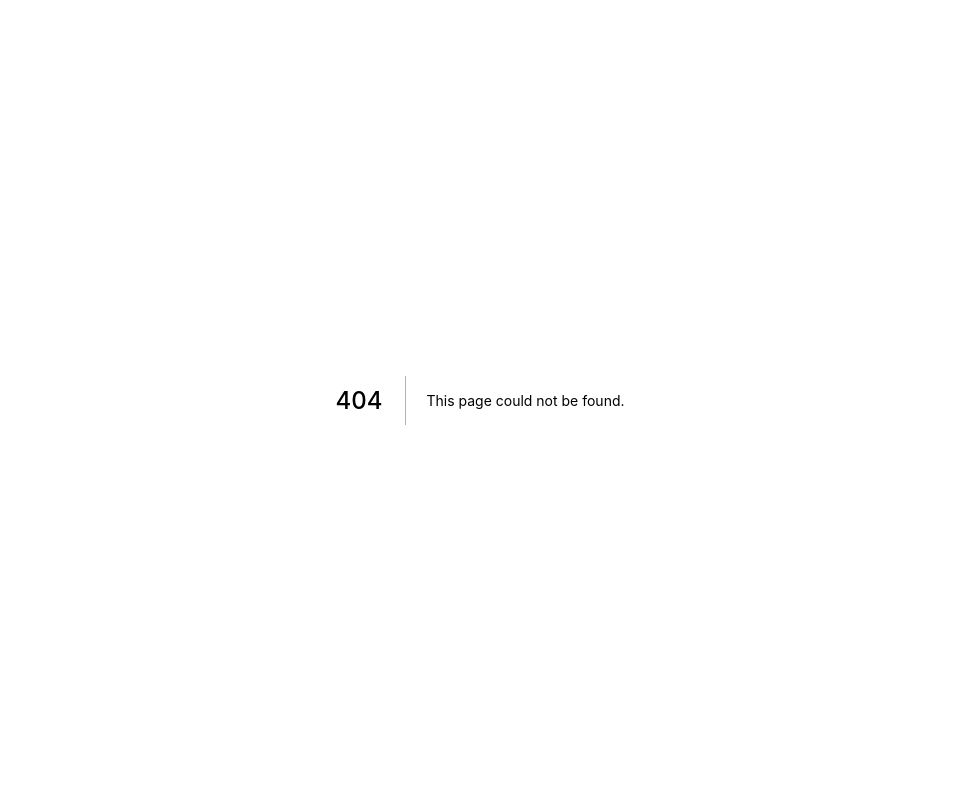
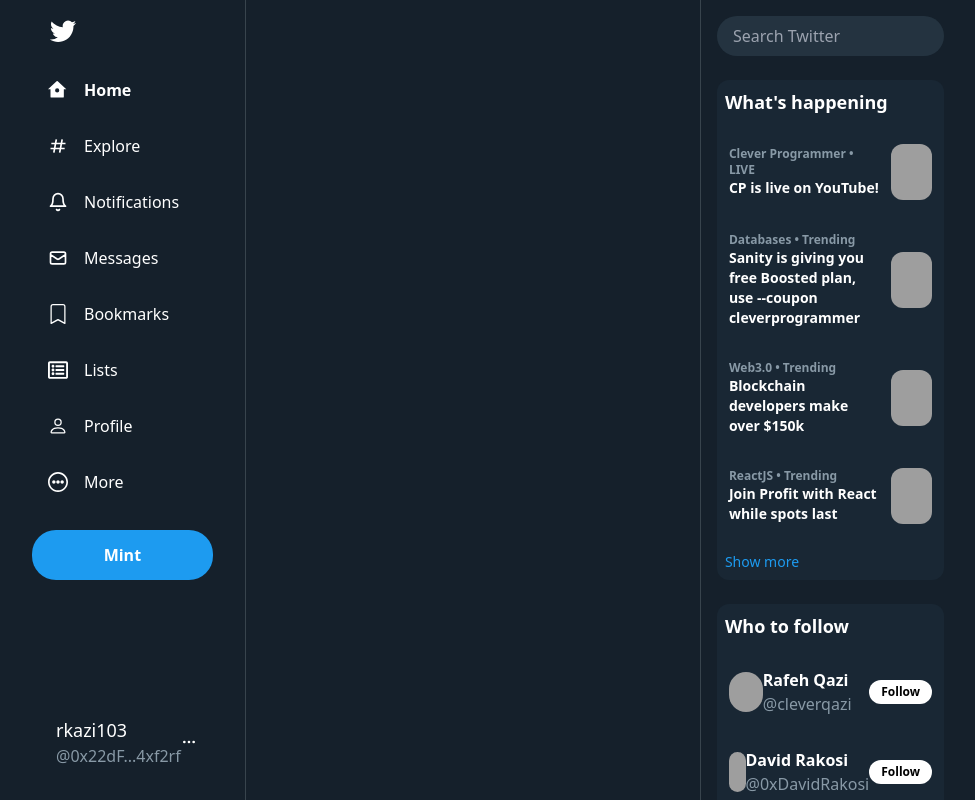
Before and after one commit to rkazi103/twitter-blockchain-app, a Next.js app: page /profile in a window 1280 px wide. Before the commit this address had no page. Shown: the whole page, without its empty margins (160-1135 px from the left). Built offline with nearby package versions, Linux system fonts and the light colour scheme; grey boxes are pictures that could not be loaded.

Commit message:
feat: added profile page

```diff
--- a/src/components/SidebarOption.js
+++ b/src/components/SidebarOption.js
@@ -10,10 +10,15 @@
 };
 
 const SidebarOption = ({ text, Icon, isActive, setSelected, redirect }) => {
+  const router = useRouter();
+
   return (
     <div
       className="flex w-min cursor-pointer items-center rounded-[100px] p-4 transition-all hover:bg-[#333c45] hover:duration-200 hover:ease-in-out"
-      onClick={() => setSelected(text)}
+      onClick={() => {
+        setSelected(text);
+        if (redirect) router.push(redirect);
+      }}
     >
       <div className="mr-4 text-xl">
         <Icon />
--- a/src/containers/Sidebar.js
+++ b/src/containers/Sidebar.js
@@ -13,21 +13,6 @@
 import { VscTwitter } from "react-icons/vsc";
 import SidebarOption from "../components/SidebarOption";
 import { useState } from "react";
-
-const style = {
-  wrapper: `flex-[0.7] px-8 flex flex-col`,
-  twitterIconContainer: `text-3xl m-4`,
-  tweetButton: `bg-[#1d9bf0] hover:bg-[#1b8cd8] flex items-center justify-center font-bold rounded-3xl h-[50px] mt-[20px] cursor-pointer`,
-  navContainer: `flex-1`,
-  profileButton: `flex items-center mb-6 cursor-pointer hover:bg-[#333c45] rounded-[100px] p-2`,
-  profileLeft: `flex item-center justify-center mr-4`,
-  profileImage: `height-12 w-12 rounded-full`,
-  profileRight: `flex-1 flex`,
-  details: `flex-1`,
-  name: `text-lg`,
-  handle: `text-[#8899a6]`,
-  moreContainer: `flex items-center mr-2`,
-};
 
 const Sidebar = ({ initialSelectedIcon = "Home" }) => {
   const [selected, setSelected] = useState(initialSelectedIcon);
--- /dev/null
+++ b/src/pages/profile.js
@@ -0,0 +1,16 @@
+import Sidebar from "../containers/Sidebar";
+import Widgets from "../containers/Widgets";
+
+const Profile = () => {
+  return (
+    <div className="flex h-screen w-screen select-none justify-center bg-[#15202b] text-white">
+      <div className="flex w-3/4 max-w-[1400px] justify-between">
+        <Sidebar />
+        <div className="flex-[2] overflow-y-scroll border-r border-l border-[#38444d] scrollbar-hide"></div>
+        <Widgets />
+      </div>
+    </div>
+  );
+};
+
+export default Profile;
```
